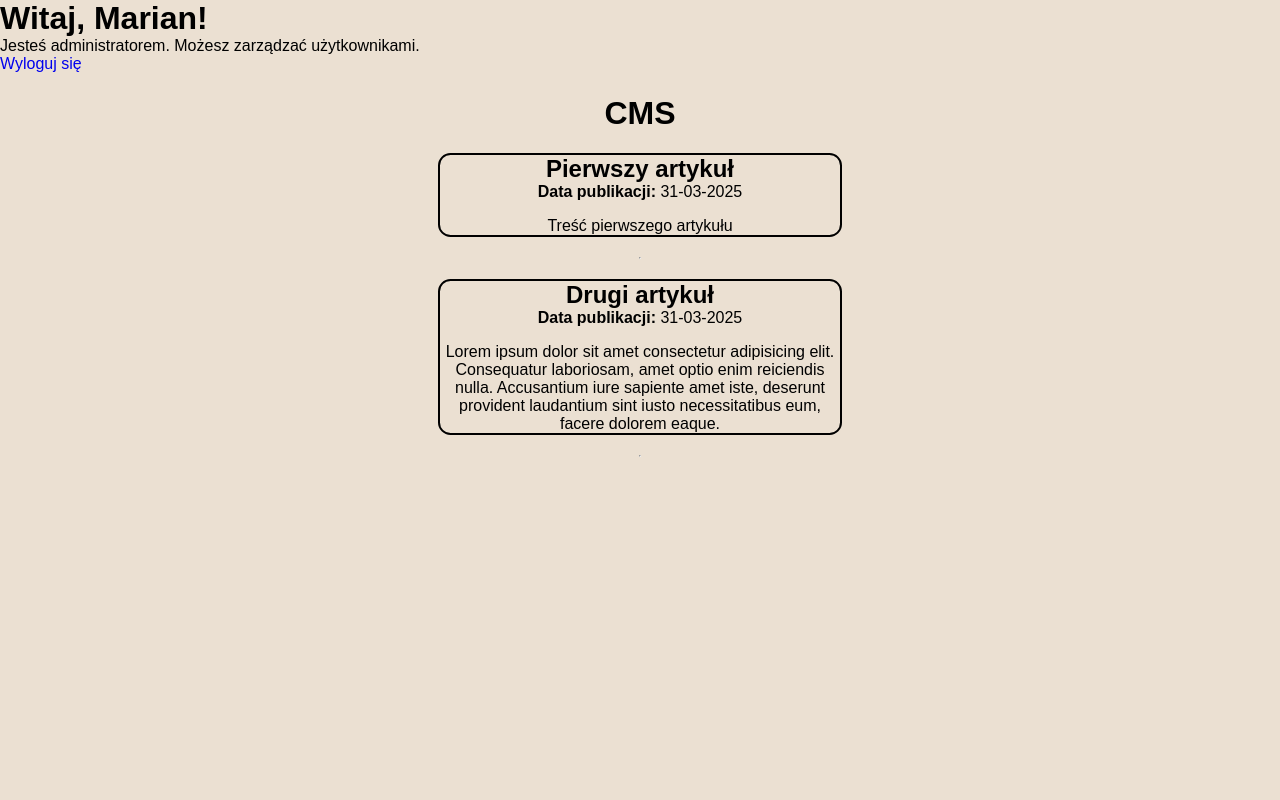
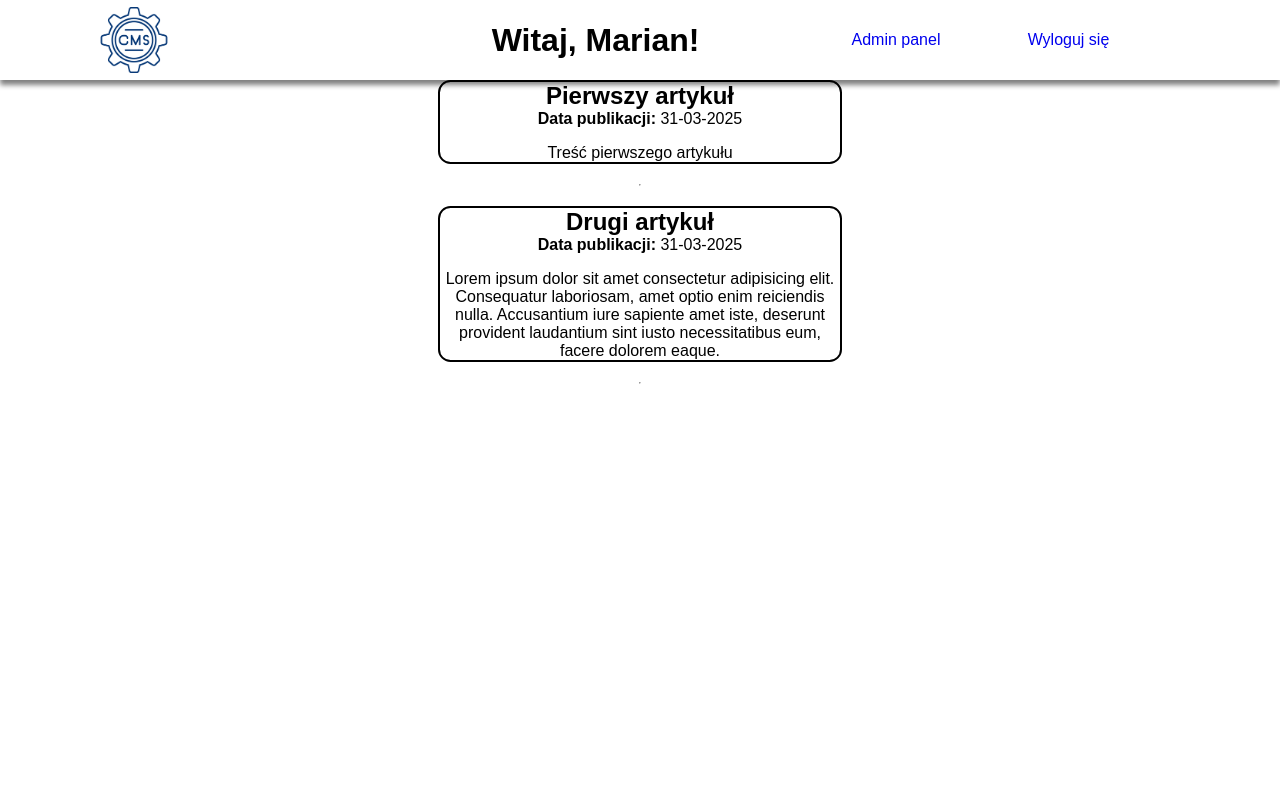
Before and after one commit to Fortox226/CMS-shop, a PHP site: page /php/index.php in a window 1280 px wide. Run offline with PHP 8.4, Linux system fonts and the light colour scheme; a user stored in the database is signed in; data comes from the database, SQL or seed files in the repository; style sheets or scripts are compiled from the project's sources.

Commit message:
more functionals

```diff
--- a/php/index.php
+++ b/php/index.php
@@ -1,22 +1,7 @@
 <?php
 session_start();
 
-if (isset($_SESSION['user_id'])) {
-    echo "<h1>Witaj, " . htmlspecialchars($_SESSION['username']) . "!</h1>";
 
-    if ($_SESSION['role'] == 'admin') {
-        echo "<p>Jesteś administratorem. Możesz zarządzać użytkownikami.</p>";
-    } elseif ($_SESSION['role'] == 'editor') {
-        echo "<p>Jesteś edytorem. Możesz dodawać i edytować artykuły.</p>";
-    } else {
-        echo "<p>Jesteś zwykłym użytkownikiem. Możesz przeglądać artykuły.</p>";
-    }
-
-    echo '<p><a href="logout.php">Wyloguj się</a></p>';
-} else {
-    echo "<h1>Witaj na stronie!</h1>";
-    echo "<p>Proszę się <a href='login.php'>zalogować</a> lub <a href='register.php'>zarejestrować</a>.</p>";
-}
 
 $conn = mysqli_connect('localhost', 'root', '', 'CMS');
 if(!$conn)
@@ -37,7 +22,30 @@ $conn->set_charset("utf8mb4");
 </head>
 <body>
     <header>
-        <h1>CMS</h1>
+        <div class="image">
+            <img src="../assets/cms.png" alt="" width="100px">
+        </div>
+<?php
+    if (isset($_SESSION['user_id'])) {
+        echo "<div class=\"user\">";
+        echo "<h1>Witaj, " . htmlspecialchars($_SESSION['username']) . "!</h1>";
+        echo "</div>";
+
+        if ($_SESSION['role'] == 'admin') {
+            echo "<p><a href='admin.php'>Admin panel</a></p>";
+        } elseif ($_SESSION['role'] == 'editor') {
+            echo "<div class=\"edit\"><p>Jesteś edytorem</p></div>";
+        } else {
+            echo "<div class\"edit\></div>";
+        }
+        echo '<div class="logout"><p><a href="logout.php">Wyloguj się</a></p></div>';
+    } else {
+        echo "<div class=\"user\">";
+        echo "<h1>Witaj na stronie!</h1>";
+        echo "</div>";
+        echo "<div class=\"logout\"><p>Proszę się <a href='login.php'>zalogować</a> lub <a href='register.php'>zarejestrować</a>.</p></div>";
+    }
+?>
     </header>
     <main>
         <?php
--- a/scss/style.scss
+++ b/scss/style.scss
@@ -18,7 +18,7 @@ body {
 	display: flex;
 	flex-direction: column;
 	overflow: hidden;
-	background-color: rgb(235, 224, 210);
+	background-color: white;
 }
 
 header{
@@ -27,6 +27,34 @@ header{
     height: 10vh;
     justify-content: center;
     align-items: center;
+    box-shadow: 0px 5px 5px gray;
+    .image{
+        display: flex;
+        width: 20%;
+        height: 100%;
+        align-items: center;
+    }
+    .user{
+        display: flex;
+        width: 40%;
+        height: 100%;
+        justify-content: center;
+        align-items: center;
+    }
+    .edit{
+        display: flex;
+        width: 20%;
+        height: 100%;
+        justify-content: center;
+        align-items: center;
+    }
+    .logout{
+        display: flex;
+        width: 20%;
+        height: 100%;
+        justify-content: center;
+        align-items: center;
+    }
 }
 
 main{
```
Also changed, not shown: assets/cms.png (added).
